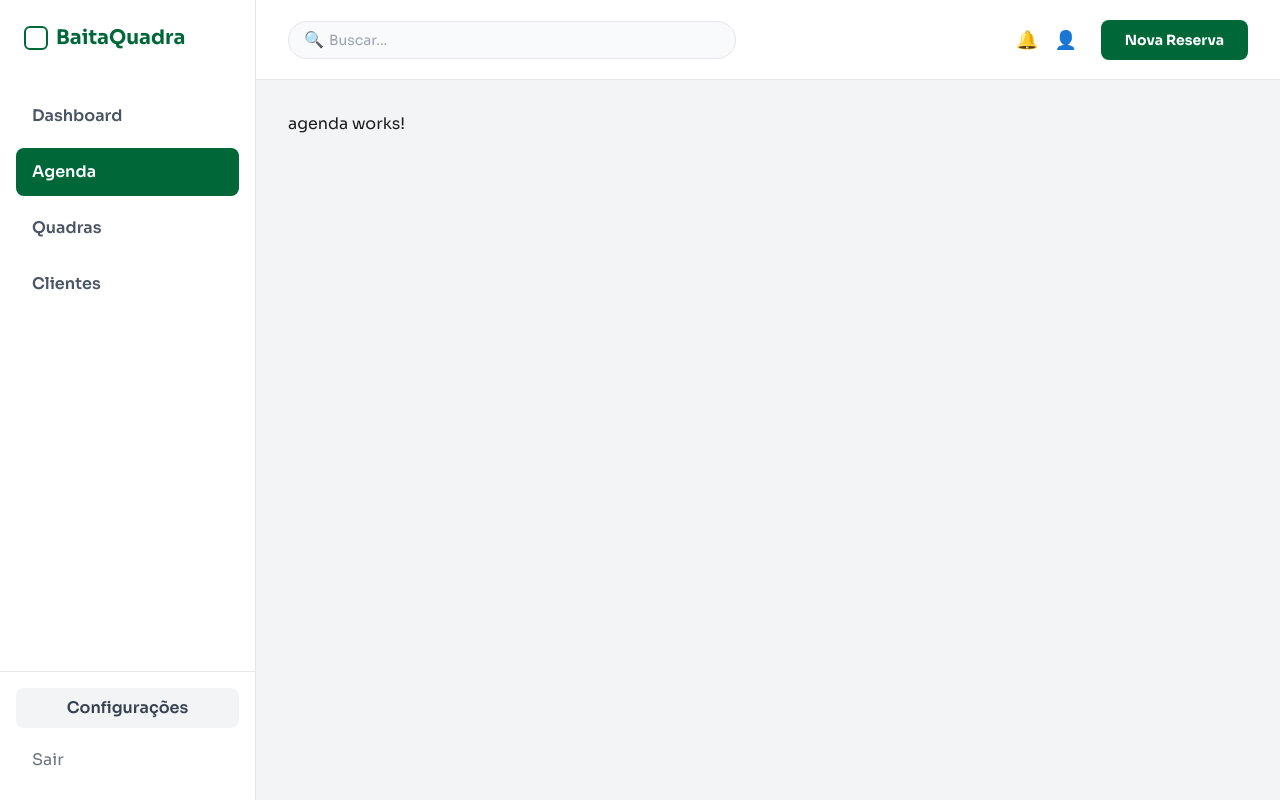
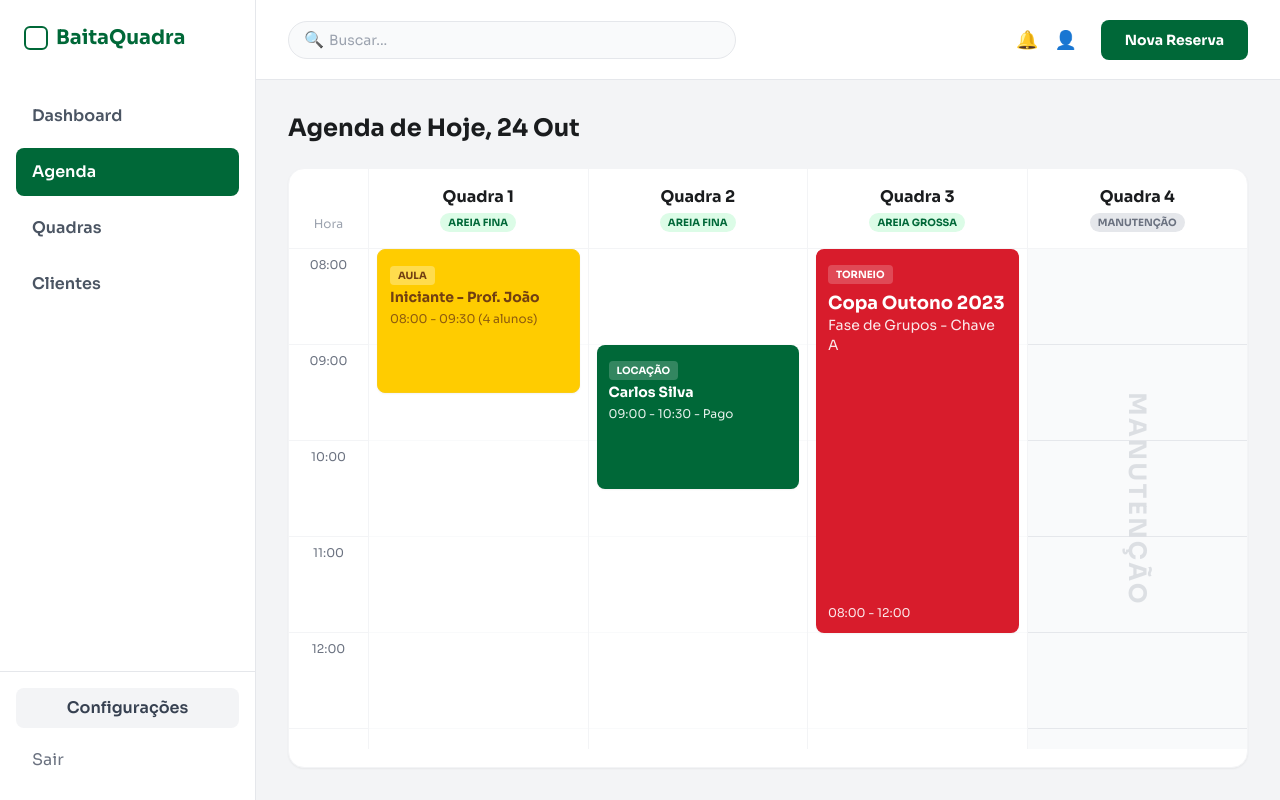
Before and after one commit to pgbrum/baitaquadra, an Angular app: page /agenda in a window 1280 px wide. Built offline with nearby package versions, Linux system fonts and the light colour scheme.

Commit message:
feat: criação da interface da agenda

```diff
--- a/src/app/pages/agenda/agenda.component.html
+++ b/src/app/pages/agenda/agenda.component.html
@@ -1 +1,96 @@
-<p>agenda works!</p>
+<header class="flex justify-between items-center mb-6">
+  <h1 class="text-2xl font-bold text-neutral-900">Agenda de Hoje, 24 Out</h1>
+</header>
+
+<div class="bg-white rounded-2xl shadow-sm border border-gray-100 overflow-hidden flex flex-col h-[600px]">
+
+  <!-- Cabeçalho do Grid -->
+  <div class="grid grid-cols-[80px_1fr_1fr_1fr_1fr] border-b border-gray-100">
+    <div class="p-4 flex items-end justify-center text-xs text-gray-400 font-medium border-r border-gray-100">
+      Hora
+    </div>
+
+    @for (quadra of quadras; track quadra.nome) {
+      <div class="p-4 text-center border-r border-gray-100 last:border-0 flex flex-col items-center justify-center gap-1">
+        <h3 class="font-bold text-neutral-900">{{ quadra.nome }}</h3>
+        <span class="text-[10px] font-bold px-2 py-0.5 rounded-full uppercase"
+              [ngClass]="quadra.bg + ' ' + quadra.cor">
+          {{ quadra.tipo }}
+        </span>
+      </div>
+    }
+  </div>
+
+  <!-- Corpo do Grid -->
+  <div class="flex-1 overflow-y-auto">
+    <!-- Usamos relative para poder posicionar os "cards" de reserva por cima das linhas -->
+    <div class="grid grid-cols-[80px_1fr_1fr_1fr_1fr] relative min-h-[500px]">
+
+      <!-- Coluna de Horas -->
+      <div class="border-r border-gray-100">
+        @for (hora of horas; track hora) {
+          <div class="h-24 border-b border-gray-100 flex items-start justify-center pt-2 text-xs text-gray-500 font-medium">
+            {{ hora }}
+          </div>
+        }
+      </div>
+
+      <!-- Coluna Quadra 1 -->
+      <div class="border-r border-gray-100 relative">
+        @for (hora of horas; track hora) {
+          <div class="h-24 border-b border-gray-50"></div>
+        }
+        <!-- Card de Reserva (Exemplo Posicionado Absolutamente) -->
+        <!-- top-0 = 08:00, h-36 = 1h30 de duração (24 = 1h, logo 24+12 = 36) -->
+        <div class="absolute top-0 left-2 right-2 h-36 bg-tertiary text-yellow-900 p-3 rounded-lg shadow-sm z-10 border border-yellow-400">
+          <span class="text-[10px] font-bold bg-white/30 px-2 py-0.5 rounded mb-1 inline-block">AULA</span>
+          <p class="font-bold text-sm leading-tight">Iniciante - Prof. João</p>
+          <p class="text-xs opacity-80 mt-1">08:00 - 09:30 (4 alunos)</p>
+        </div>
+      </div>
+
+      <!-- Coluna Quadra 2 -->
+      <div class="border-r border-gray-100 relative">
+        @for (hora of horas; track hora) {
+          <div class="h-24 border-b border-gray-50"></div>
+        }
+        <!-- Card de Reserva -->
+        <!-- top-24 = começa às 09:00, h-36 = 1h30 de duração -->
+        <div class="absolute top-24 left-2 right-2 h-36 bg-primary text-white p-3 rounded-lg shadow-sm z-10">
+          <span class="text-[10px] font-bold bg-white/20 px-2 py-0.5 rounded mb-1 inline-block">LOCAÇÃO</span>
+          <p class="font-bold text-sm leading-tight">Carlos Silva</p>
+          <p class="text-xs opacity-90 mt-1">09:00 - 10:30 - Pago</p>
+        </div>
+      </div>
+
+      <!-- Coluna Quadra 3 -->
+      <div class="border-r border-gray-100 relative">
+        @for (hora of horas; track hora) {
+          <div class="h-24 border-b border-gray-50"></div>
+        }
+        <!-- Card Torneio -->
+        <!-- top-0 = 08:00, h-96 = 4 horas de duração -->
+        <div class="absolute top-0 left-2 right-2 h-[384px] bg-secondary text-white p-3 rounded-lg shadow-sm z-10">
+          <span class="text-[10px] font-bold bg-white/20 px-2 py-0.5 rounded mb-1 inline-block">TORNEIO</span>
+          <p class="font-bold text-lg leading-tight mt-1">Copa Outono 2023</p>
+          <p class="text-sm opacity-90">Fase de Grupos - Chave A</p>
+          <p class="text-xs opacity-90 mt-auto absolute bottom-3">08:00 - 12:00</p>
+        </div>
+      </div>
+
+      <!-- Coluna Quadra 4 (Manutenção) -->
+      <div class="relative bg-gray-50 flex items-center justify-center">
+        <!-- Linhas de fundo -->
+        <div class="absolute inset-0">
+          @for (hora of horas; track hora) {
+            <div class="h-24 border-b border-gray-200"></div>
+          }
+        </div>
+        <p class="text-gray-400 font-bold tracking-widest rotate-90 z-10 text-2xl opacity-30 whitespace-nowrap">
+          MANUTENÇÃO
+        </p>
+      </div>
+
+    </div>
+  </div>
+</div>
--- a/src/app/pages/agenda/agenda.component.ts
+++ b/src/app/pages/agenda/agenda.component.ts
@@ -1,11 +1,21 @@
 import { Component } from '@angular/core';
+import { CommonModule } from '@angular/common';
 
 @Component({
   selector: 'app-agenda',
-  imports: [],
-  templateUrl: './agenda.component.html',
-  styleUrl: './agenda.component.css'
+  standalone: true,
+  imports: [CommonModule],
+  templateUrl: './agenda.component.html'
 })
 export class AgendaComponent {
+  // Horários de funcionamento da quadra
+  horas = ['08:00', '09:00', '10:00', '11:00', '12:00'];
 
+  // Cabeçalhos das quadras
+  quadras = [
+    { nome: 'Quadra 1', tipo: 'AREIA FINA', cor: 'text-primary', bg: 'bg-green-100' },
+    { nome: 'Quadra 2', tipo: 'AREIA FINA', cor: 'text-primary', bg: 'bg-green-100' },
+    { nome: 'Quadra 3', tipo: 'AREIA GROSSA', cor: 'text-primary', bg: 'bg-green-100' },
+    { nome: 'Quadra 4', tipo: 'MANUTENÇÃO', cor: 'text-gray-500', bg: 'bg-gray-200' }
+  ];
 }
```
